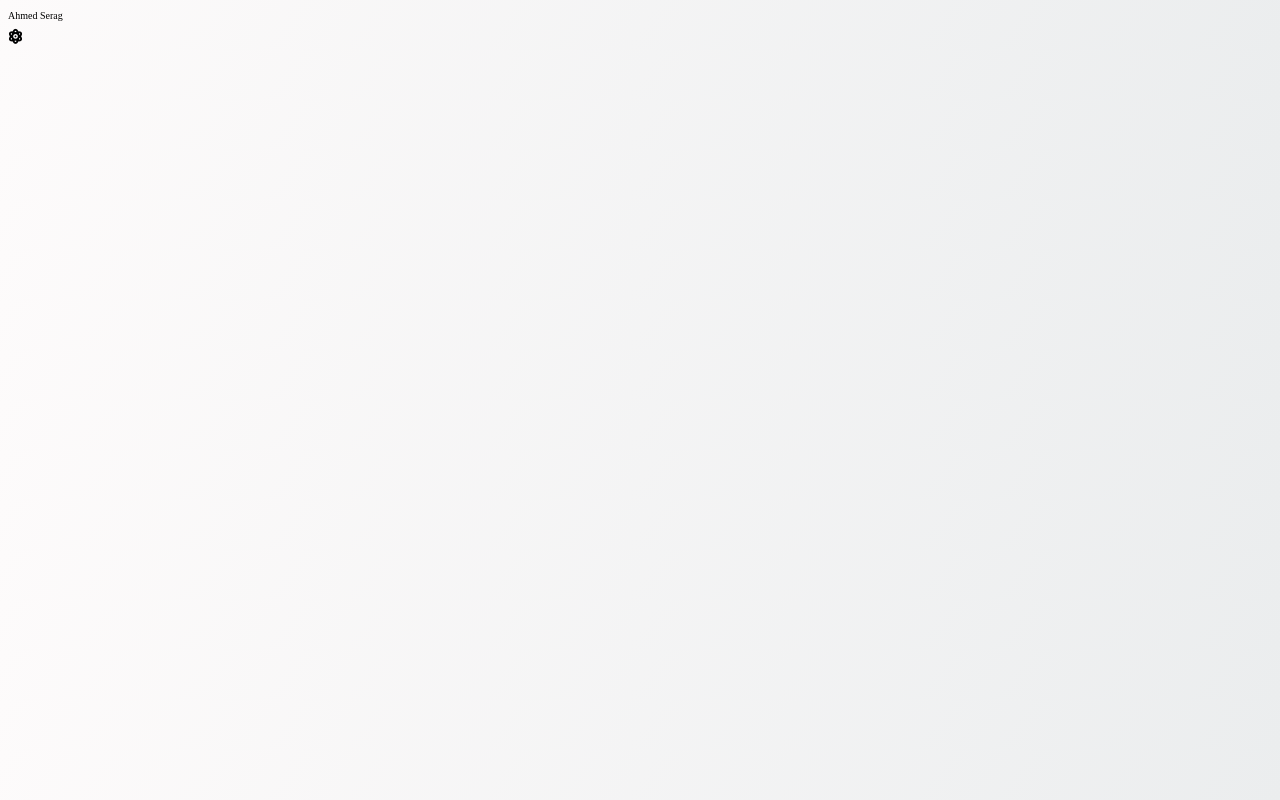
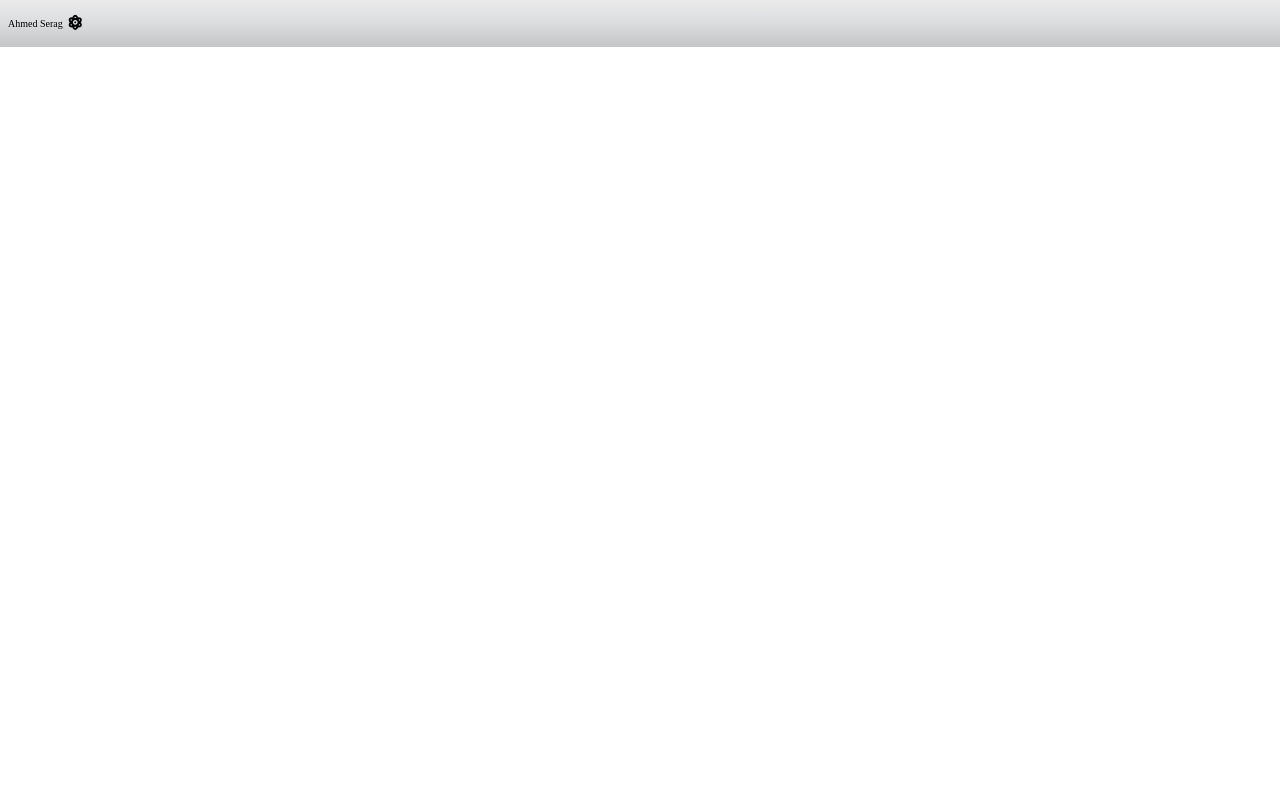
Before and after one commit to ahmedseragcodes/AhmedSeragPortfolio, a React (Create React App) app in the folder frontend/: page / in a window 1280 px wide. Built offline with nearby package versions, Linux system fonts and the light colour scheme.

Commit message:
setup scss and basic styling

```diff
--- a/frontend/package.json
+++ b/frontend/package.json
@@ -7,10 +7,12 @@
     "@testing-library/react": "^11.2.7",
     "@testing-library/user-event": "^12.8.3",
     "axios": "^0.21.1",
+    "node-sass": "^6.0.1",
     "react": "^17.0.2",
     "react-dom": "^17.0.2",
     "react-router-dom": "^5.2.0",
     "react-scripts": "4.0.3",
+    "scss": "^0.2.4",
     "styled-components": "^5.3.0",
     "web-vitals": "^1.1.2"
   },
--- a/frontend/public/index.html
+++ b/frontend/public/index.html
@@ -2,12 +2,11 @@
 <html lang="en">
   <head>
     <meta charset="utf-8" />
-    <link rel="icon" href="%PUBLIC_URL%/favicon.ico" />
     <meta name="viewport" content="width=device-width, initial-scale=1" />
     <meta name="theme-color" content="#000000" />
     <meta
       name="description"
-      content="Web site created using create-react-app"
+      content="Ahmed Serag Full Stack Web Developer Portfolio"
     />
     <link rel="apple-touch-icon" href="%PUBLIC_URL%/logo192.png" />
     <script src="https://kit.fontawesome.com/ac5fda67b5.js" crossorigin="anonymous"></script>
@@ -25,7 +24,7 @@
       work correctly both with client-side routing and a non-root public URL.
       Learn how to configure a non-root public URL by running `npm run build`.
     -->
-    <title>React App</title>
+    <title>Ahmed Serag, Full Stack Web Developer</title>
   </head>
   <body>
     <noscript>You need to enable JavaScript to run this app.</noscript>
--- a/frontend/src/App.js
+++ b/frontend/src/App.js
@@ -1,11 +1,11 @@
 import React from "react";
-import "./index.css";
+import "./index.scss";
 
 
 function App() {
   return (
     <div className="frontPageContainer">
-      <div className="logoAndHeading">
+      <div className="header">
         <p>Ahmed Serag</p>
         <i class="fas fa-atom fa-xl"></i>
       </div>
--- a/frontend/src/index.css
+++ /dev/null
@@ -1,8 +0,0 @@
-* {
-  box-sizing: border-box;
-  max-width: 100%;
-}
-html {
-  font-size: 62.5%;
-  background-image: linear-gradient(120deg, #fdfbfb 0%, #ebedee 100%);
-}
--- /dev/null
+++ b/frontend/src/index.scss
@@ -0,0 +1,24 @@
+* {
+  box-sizing: border-box;
+  max-width: 100%;
+}
+html {
+  font-size: 62.5%;
+}
+body {
+  background-image: linear-gradient(to top, #c4c5c7 0%, #dcdddf 52%, #ebebeb 100%);
+  background-repeat: no-repeat;
+}
+
+
+/* Front Page Header */
+
+.header {
+  display: flex;
+  flex-direction: row;
+  i {
+    margin: .5rem;
+  }
+  justify-content: align-left;
+  align-items: center;
+}
```
Also changed, not shown: frontend/src/index.js (+4 -3 lines), 1 other file (tests, documents, lock files or other folders).
